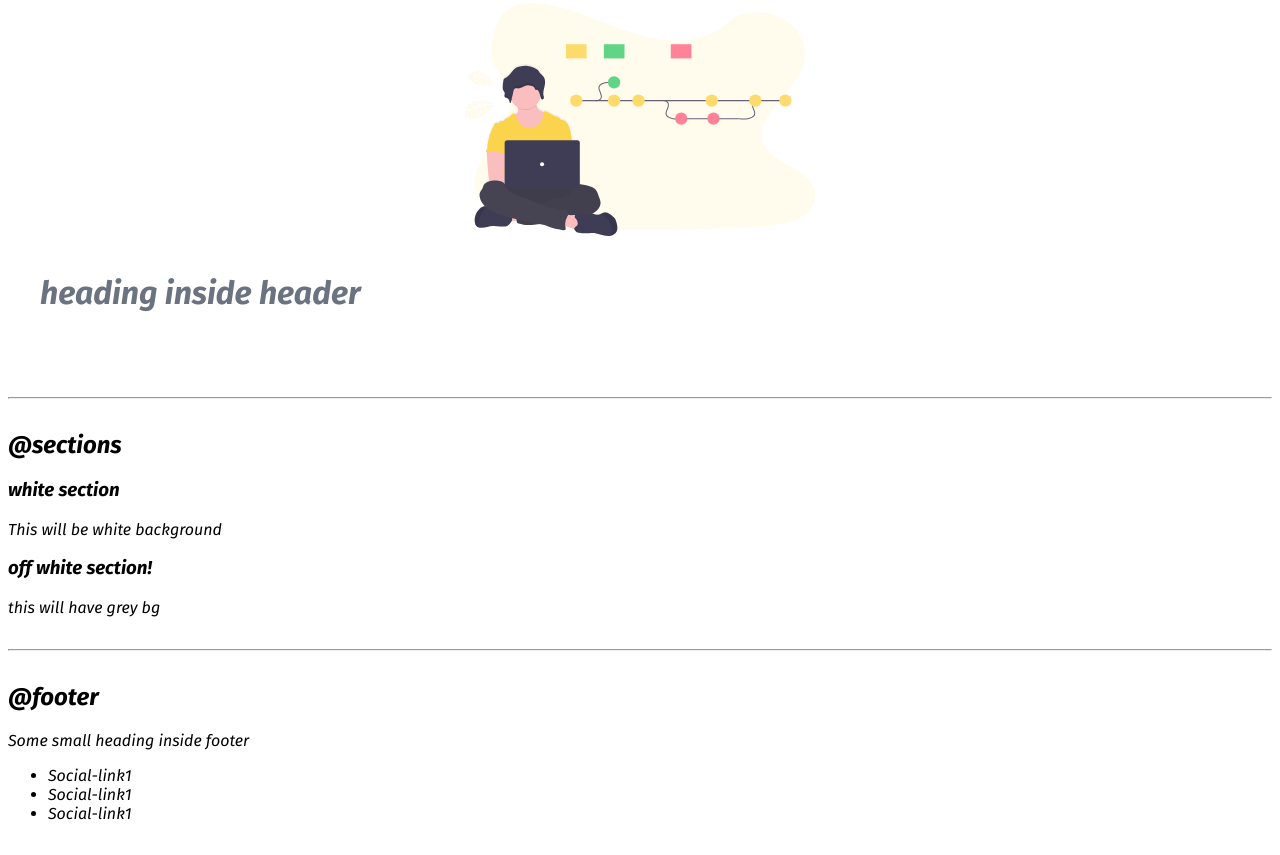
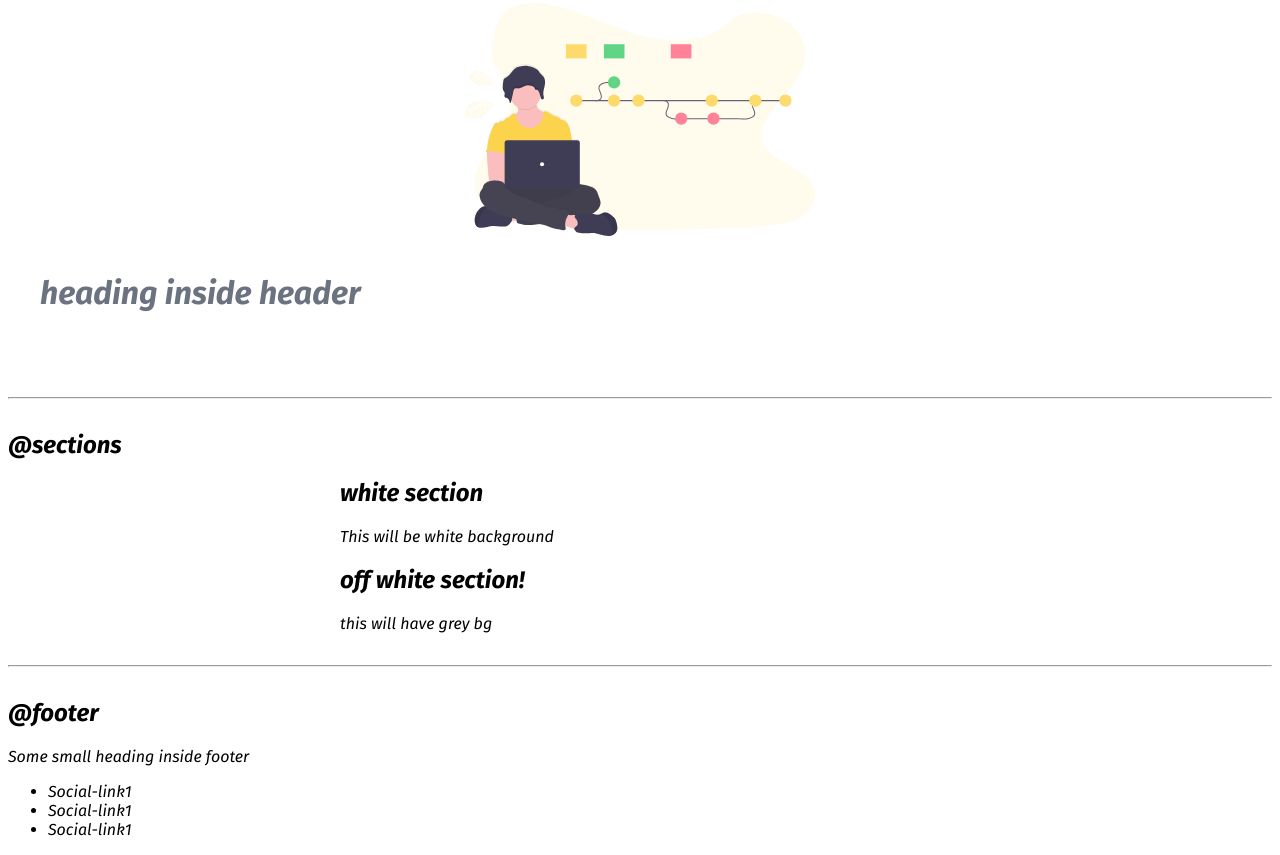
Before and after one commit to Aman1440/portfolio, a plain HTML site: page index.html in a window 1280 px wide. Shown: the part 1524-2379 px from the top of the page. Drawn offline with Linux system fonts and the light colour scheme.

Commit message:
section style update

```diff
--- a/index.html
+++ b/index.html
@@ -7,7 +7,7 @@
     <meta name="viewport" content="width=device-width, initial-scale=1.0">
     <title>Component Library</title>
 
-    <link href="style.css" rel="stylesheet";>
+    <link href="style.css" rel="stylesheet" ;>
 </head>
 
 <body>
@@ -69,7 +69,7 @@
 
     <nav class="navigation">
         <div class="nav-brand">Brand Name</div>
-        <ul class="list-non-bullet nav-pills" >
+        <ul class="list-non-bullet nav-pills">
             <li class="list-item-inline">
                 <a class="link link-active" href="/">Home</a>
 
@@ -100,18 +100,22 @@
     <hr>
 
     <h2>@sections</h2>
-    <section>
-        <h3>white section</h3>
+    <section class="section">
+        <div class="container-center">
+        <h1>white section</h1>
         <p>This will be white background</p>
+            </div>
     </section>
 
-    <section>
-        <h3>
+    <section class="section ow">
+        <div class="container-center">
+        <h1>
             off white section!
-        </h3>
+        </h1>
         <p>
             this will have grey bg
         </p>
+        </div>
     </section>
     <hr>
     <h2>@footer</h2>
```
